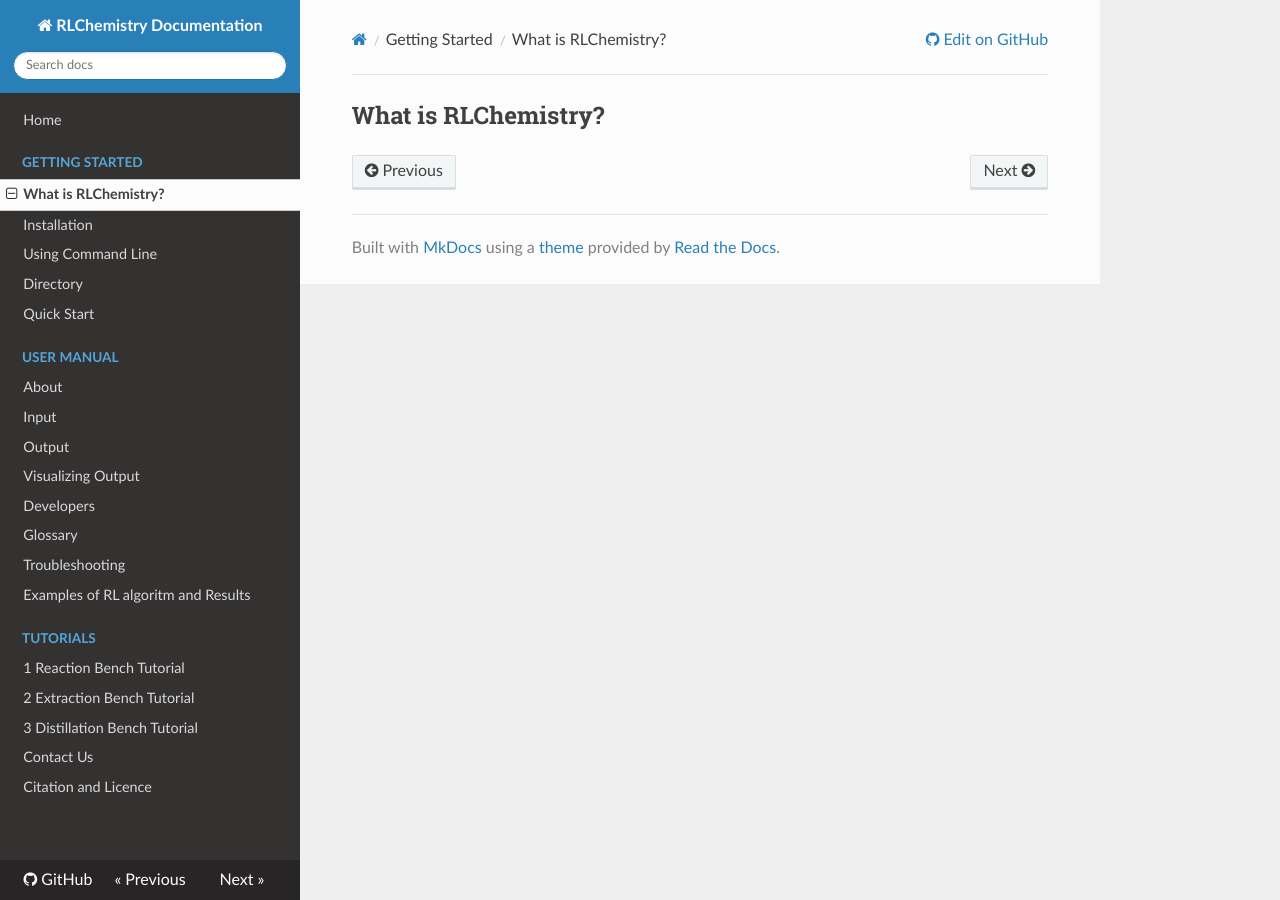
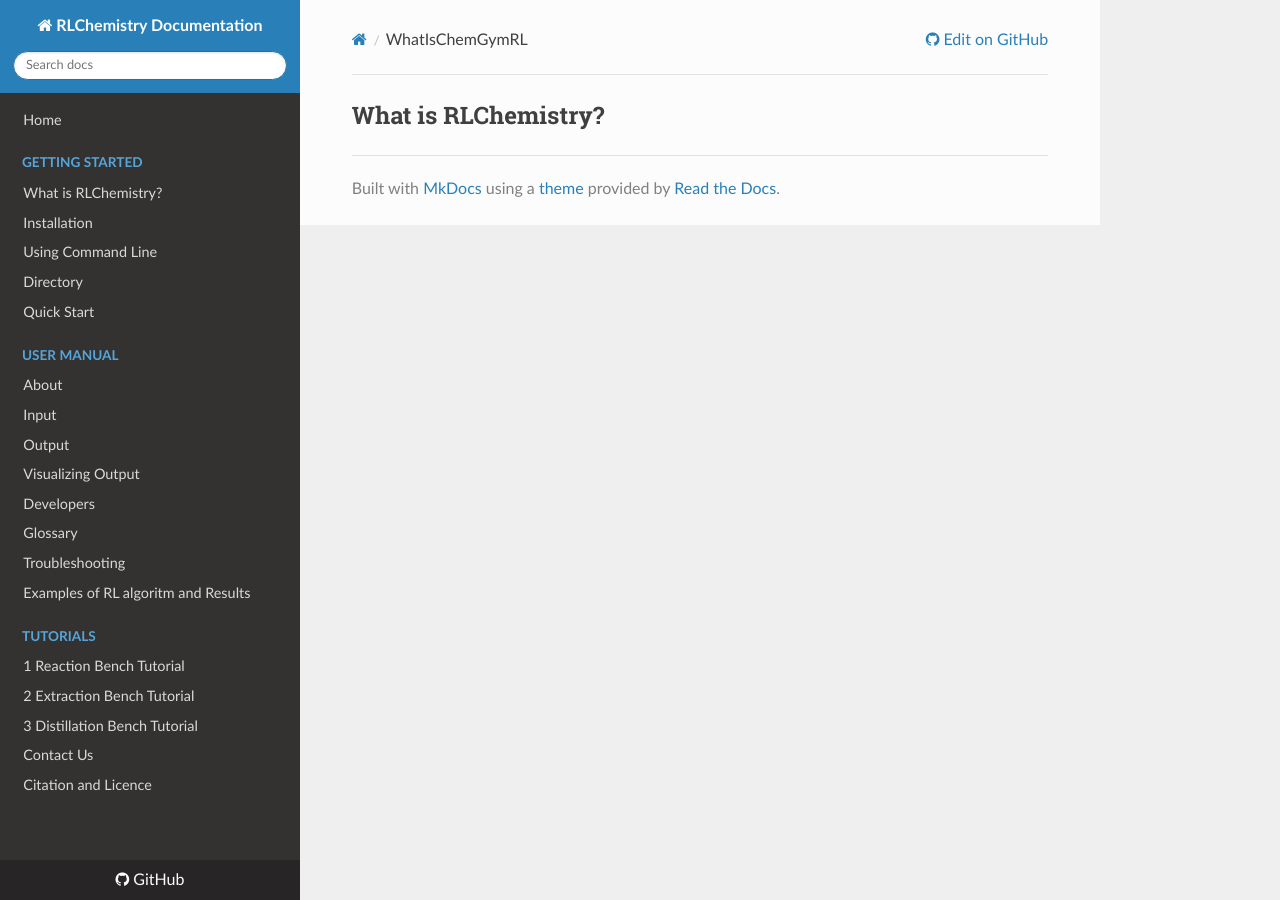
Before and after one commit to chemgymrl/ChemGymRL, an MkDocs documentation site: the page built from docs/WhatIsChemGymRL.md, in a window 1280 px wide. Built offline with MkDocs 1.6.1, drawn with Linux system fonts in a browser that asks for light colours; nearby versions of some CDN libraries.

Commit message:
changed one file name

```diff
--- a/mkdocs.yml
+++ b/mkdocs.yml
@@ -9,7 +9,7 @@
 nav:
 - Home: index.md
 - Getting Started:
-    - What is RLChemistry?: WhatisRLChemistry.md
+    - What is RLChemistry?: WhatisChemGymRL.md
     - Installation: Installation.md
     - Using Command Line: UsingCmdLine.md
     - Directory: Directory.md
```
Also changed, not shown: docs/WhatIsChemGymRL.md (renamed from docs/WhatisRLChemistry.md).
